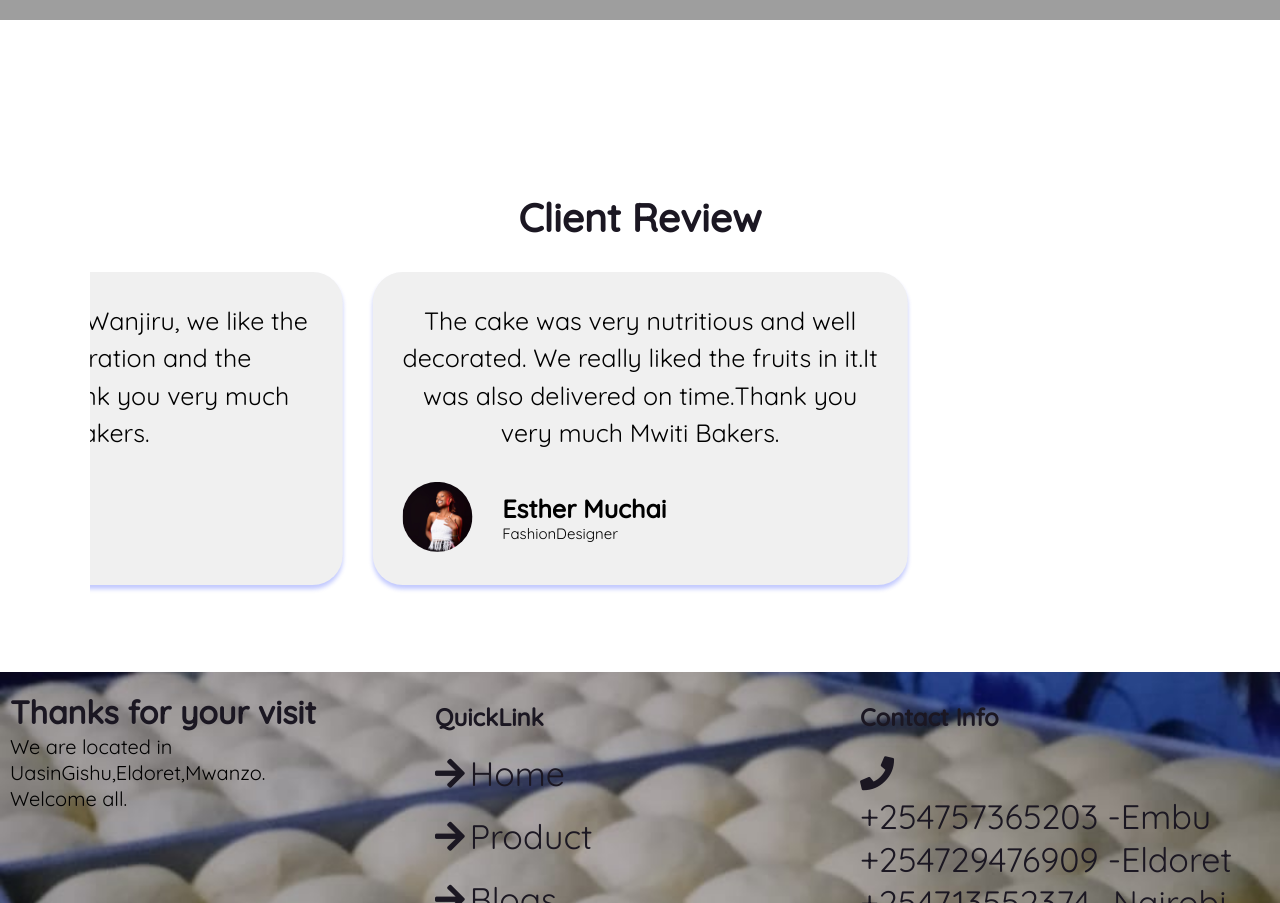
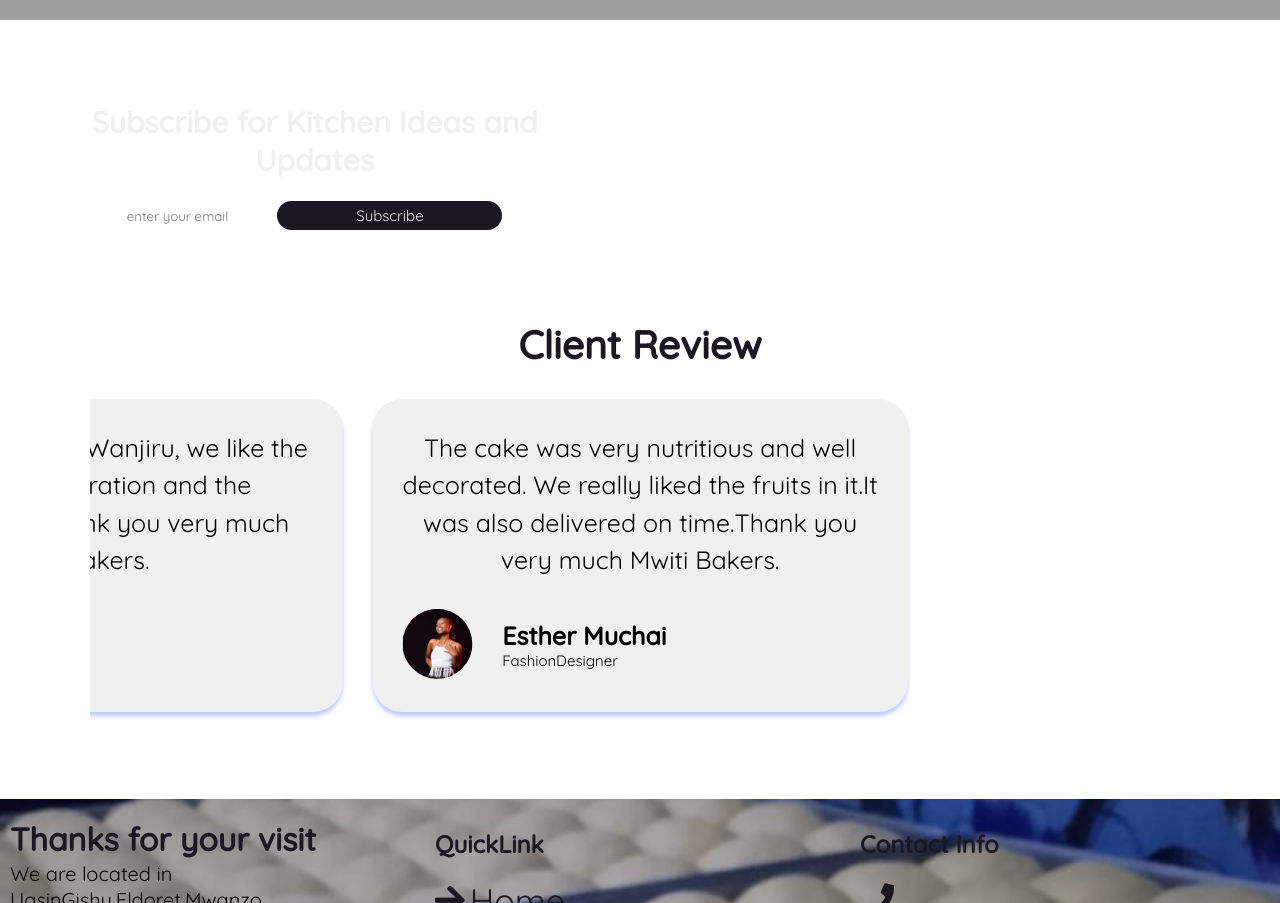
Before and after one commit to MwitiPeter/Mwiti_Bakers, a plain HTML site: page index.html in a window 1280 px wide. Shown: the part 1930-2833 px from the top of the page. Drawn offline with nearby package versions, Linux system fonts and the light colour scheme; grey boxes are pictures that could not be loaded.

Commit message:
Update index.html

```diff
--- a/index.html
+++ b/index.html
@@ -401,16 +401,16 @@
 
     <!-- news letter section start here -->
     <section class="newsletter">
-      <form action="">
-        <!-- <h3></h3>
+      <form name="mbsnewsletter" method="POST" data-netlify="true"onSubmit="submit" netlify>
+        <h3>Subscribe for Kitchen Ideas and Updates </h3>
         <input
           class="box"
           type="email"
-          name=""
           placeholder="enter your email"
-          id=""
+          id="" name="email"
         />
-        <input class="box2" type="button" value="subscribe" /> -->
+        <button type="submit" class="box2">Subscribe</button>
+        <!-- <input class="box2" type="button" value="subscribe" /> -->
       </form>
     </section>
     <!-- news letter section start here -->
```
